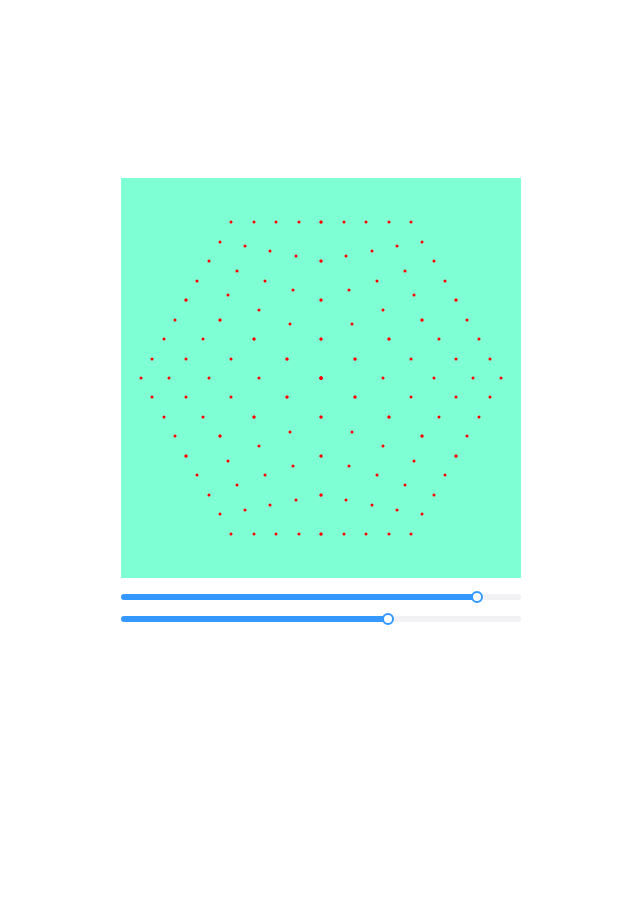
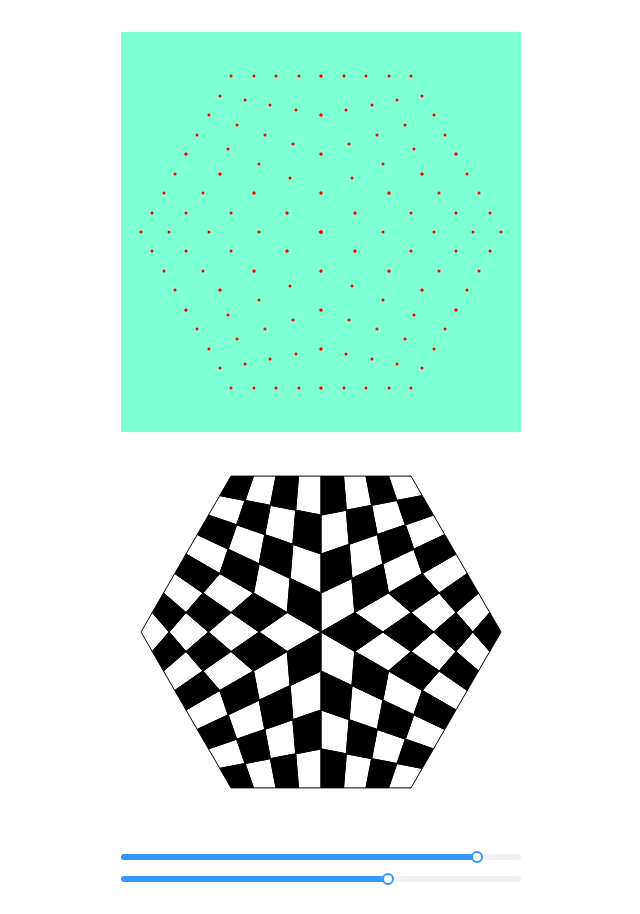
Before and after one commit to DmitriyHoff/triple-checkers, a React (Vite) app: page / in a window 1280 px wide. Shown: the whole page, without its empty margins (319-959 px from the left). Before the commit the page ends 800 px from the top, so only its background shows below. Built offline with nearby package versions, Linux system fonts and the light colour scheme.

Commit message:
add SVG with polygons

```diff
--- a/src/components/Board/index.jsx
+++ b/src/components/Board/index.jsx
@@ -1,6 +1,6 @@
 import { useEffect, useState } from "react";
-import Slider from 'rsuite/Slider';
-import 'rsuite/Slider/styles/index.css';
+import Slider from "rsuite/Slider";
+import "rsuite/Slider/styles/index.css";
 import styles from "./styles.module.css";
 
 export default function Board() {
@@ -8,6 +8,7 @@ export default function Board() {
   let [radius, setRadius] = useState(180);
   let [midRadiusZoom, setMidRadiusZoom] = useState(1);
   let [points, setPoints] = useState([]);
+  let [polygons, setPolygons] = useState([]);
 
   function fromPoint(point) {
     return { left: point.x + "px", top: point.y + "px" };
@@ -40,10 +41,11 @@ export default function Board() {
   }
 
   function getPoints() {
-    let midRadius = Math.sqrt(radius ** 2 - (0.5 * radius) ** 2) * midRadiusZoom;
+    let midRadius =
+      Math.sqrt(radius ** 2 - (0.5 * radius) ** 2) * midRadiusZoom;
 
     const res = [];
-
+    let pointsArray = [];
     // для каждого сектора
     for (let i = 0; i < 6; i++) {
       let m1 = { x: center.x, y: center.y - midRadius };
@@ -57,23 +59,62 @@ export default function Board() {
 
       const countN = 4;
 
+      let segment = [];
       for (let n = 0; n <= countN; n++) {
-        let c_m1 = n == countN ? m1 : getRatioDividePoint(center, m1, n / (countN - n));
-        let m2_p = n == countN ? p : getRatioDividePoint(m2, p, n / (countN - n));
+        let c_m1 =
+          n == countN ? m1 : getRatioDividePoint(center, m1, n / (countN - n));
+        let m2_p =
+          n == countN ? p : getRatioDividePoint(m2, p, n / (countN - n));
 
+        let row = [];
         for (let m = 0; m <= countN; m++) {
-           let sr = m == countN ? m2_p : getRatioDividePoint(c_m1, m2_p, m / (countN - m));
+          let sr =
+            m == countN
+              ? m2_p
+              : getRatioDividePoint(c_m1, m2_p, m / (countN - m));
           res.push(sr);
+          row.push(sr);
+        }
+        segment.push(row);
+      }
+      pointsArray.push(segment);
+    }
+
+    return pointsArray;
+  }
+
+  function getPolygons(points) {
+    const polygons = [];
+    let fillIndex = 0;
+    for (let s = 0; s < points.length; s++) {
+      fillIndex++;
+      for (let i = 0; i < points[s].length - 1; i++) {
+        fillIndex++;
+        for (let j = 0; j < points[s][i].length - 1; j++) {
+          fillIndex++;
+          let polygonPoints = [
+            points[s][i][j],
+            points[s][i + 1][j],
+            points[s][i + 1][j + 1],
+            points[s][i][j + 1],
+          ];
+          let polygon = {
+            points: polygonPoints.map((el) => `${el.x},${el.y}`),
+            fill: fillIndex % 2 === 0 ? "black" : "none",
+          };
+          polygons.push(polygon);
         }
       }
     }
-    console.log({ res });
-    return res;
+    return polygons;
   }
-
   useEffect(() => {
     console.log("Effect hook.");
-    setPoints(getPoints());
+    let points = getPoints();
+    let polygons = getPolygons(points);
+    setPoints(points.flat(2));
+
+    setPolygons(polygons);
   }, [center, radius, midRadiusZoom]);
 
   return (
@@ -87,6 +128,16 @@ export default function Board() {
           />
         ))}
       </div>
+      <svg viewBox="0 0 400 400" xmlns="http://www.w3.org/2000/svg">
+        {polygons.map((p) => (
+          <polygon
+            points={p.points}
+            key={polygons.indexOf(p)}
+            stroke="black"
+            fill={p.fill}
+          />
+        ))}
+      </svg>
       <Slider
         progress
         style={{ marginTop: 16 }}
```
Lines whose indentation alone changed are shown as unchanged.
